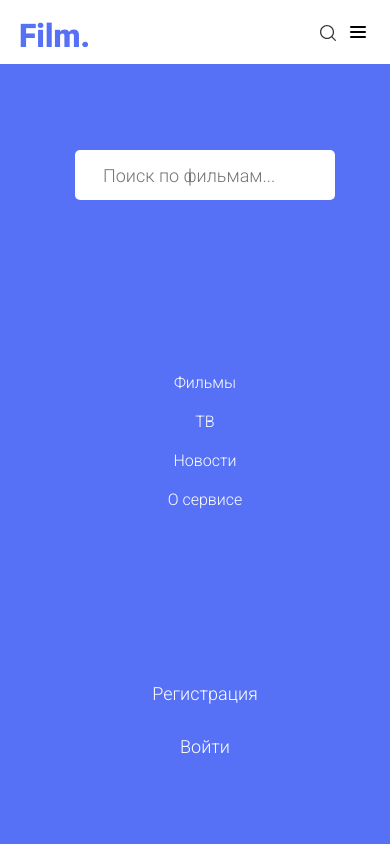
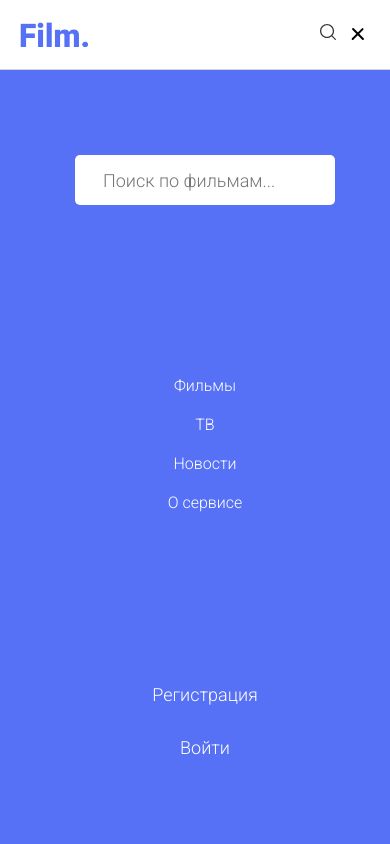
Before and after one commit to teslmik/Ghostbusters, a plain HTML site: page index.html in a window 390 px wide. Both pictures are taken after a click on the button 357 px from the left and 32 px from the top of the page. Shown: the top 844 px of the page. Drawn offline with Linux system fonts and the light colour scheme.

Commit message:
Burger menu update

```diff
--- a/css/style.css
+++ b/css/style.css
@@ -130,15 +130,50 @@ body {
   cursor: pointer;
 }
 
-.menu-line {
+.m-menu-button:focus,
+.search-button:focus {
+  outline: none;
+}
+
+.menu-line,
+.menu-line:before,
+.menu-line:after {
   display: block;
   width: 16px;
   height: 2px;
   background-color: #000;
   flex-basis: 16px;
   margin-top: 3px;
-  margin-bottom: 3px;
+  margin-bottom: 7px;
   border-radius: 40px;
+}
+
+.menu-line:before,
+.menu-line:after {
+  content: "";
+  display: block;
+  transition: 0.2s;
+}
+
+.menu-line:before {
+  transform: translateY(-6px);
+}
+
+.menu-line:after {
+  transform: translateY(-3px);
+}
+
+.m-menu-button.active .menu-line:before {
+  transform: rotate(45deg);
+}
+
+.m-menu-button.active .menu-line {
+  height: 0;
+}
+
+.m-menu-button.active .menu-line:after {
+  transform: rotate(-45deg);
+  transform-origin: -3px -3px;
 }
 
 .container {
@@ -351,17 +386,12 @@ body {
   margin-bottom: 65px;
 }
 
-.news-cards {
-  display: flex;
-  flex-wrap: wrap;
-  justify-content: space-between;
-}
-
 .news-card {
   flex-basis: 23%;
   background-color: #fff;
   padding: 30px;
   border-radius: 5px;
+  min-height: 190px;
 }
 
 .news-date {
@@ -476,6 +506,7 @@ body {
   .news-card {
     flex-basis: 48%;
     margin-bottom: 20px;
+    min-height: 100px;
   }
 }
 
@@ -495,10 +526,10 @@ body {
     flex-direction: column;
     align-items: center;
     justify-content: space-around;
-    height: calc(100% - 64px);
+    height: calc(100% - 70px);
     position: fixed;
     left: 0;
-    top: 64px;
+    top: 70px;
     right: 0;
     bottom: 0;
     background-color: #5671f6;
--- a/index.html
+++ b/index.html
@@ -16,7 +16,7 @@
   </head>
   <body>
     <header class="header">
-      <a href="/ghostbusters/index.html" class="header-logo">
+      <a href="/" class="header-logo">
         <img width="68" src="img/Logo.png" alt="Logo: Film" class="logo" />
       </a>
 
@@ -39,8 +39,8 @@
         </button>
         <button class="m-menu-button">
           <span class="menu-line"></span>
-          <span class="menu-line"></span>
-          <span class="menu-line"></span>
+          <!-- <span class="menu-line"></span>
+          <span class="menu-line last"></span> -->
         </button>
       </div>
     </header>
--- a/js/main.js
+++ b/js/main.js
@@ -5,6 +5,7 @@ $(document).ready(function () {
 
   mMenuBtn.on("click", function () {
     mMenu.toggleClass("active");
+    mMenuBtn.toggleClass("active");
     $("body").toggleClass("no-scroll");
   });
 
```
